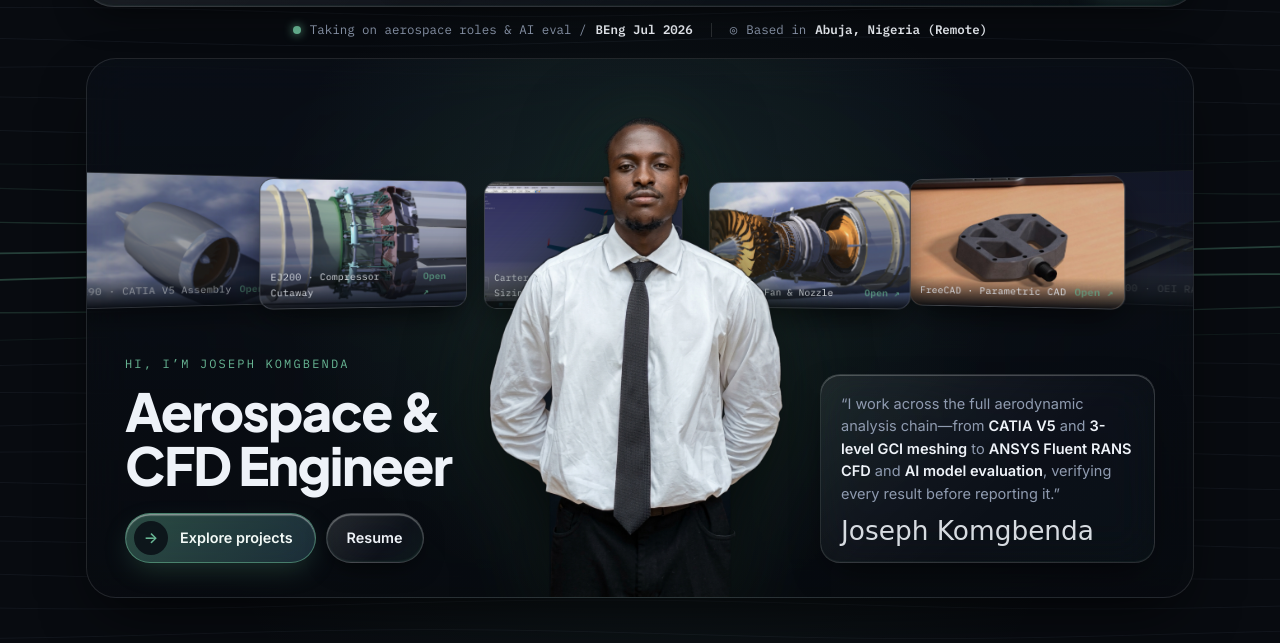
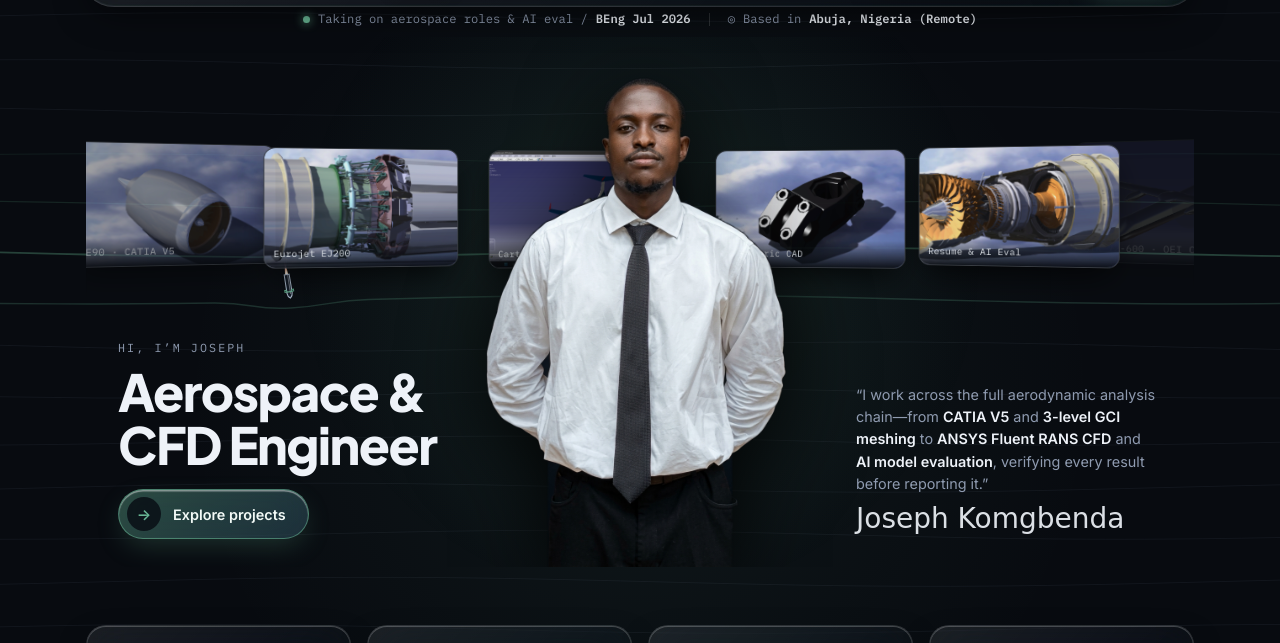
Before and after one commit to Joe47122/joey, a plain HTML site: page index.html in a window 1280 px wide. Shown: the part 77-720 px from the top of the page. Drawn offline with Linux system fonts and the light colour scheme.

Commit message:
Add 1990s VHF mission-control radio touchdown callout and declutter open 3D hero panorama

```diff
--- a/app.js
+++ b/app.js
@@ -19,9 +19,62 @@
   const ctx = canvas.getContext('2d');
   let W = 0, H = 0, dpr = Math.min(window.devicePixelRatio || 1, 2);
 
-  const NUM_LINES = 26;
-  const NUM_NODES = 38;
+  const NUM_LINES = 16;
+  const NUM_NODES = 34;
   let lines = [];
+
+  // 1990s VHF Mission-Control Radio Callout ("*BEEP* Stage one catch confirmed. We have touchdown. *BEEP*")
+  let radioAudioBuffer = null;
+  let radioHtmlAudio = null;
+  try {
+    radioHtmlAudio = new Audio('assets/touchdown-radio.wav');
+    radioHtmlAudio.preload = 'auto';
+    radioHtmlAudio.volume = 0.85;
+  } catch (_) {}
+
+  function playTouchdownRadioCallout() {
+    // 1. Try playing the 1990s VHF radio WAV file (with NASA Quindar tones & radio bandpass filter)
+    if (radioHtmlAudio) {
+      try {
+        radioHtmlAudio.currentTime = 0;
+        const p = radioHtmlAudio.play();
+        if (p && p.catch) {
+          p.catch(() => playFallbackQuindarSpeech());
+        }
+        return;
+      } catch (_) {}
+    }
+    playFallbackQuindarSpeech();
+  }
+
+  function playFallbackQuindarSpeech() {
+    try {
+      const AC = window.AudioContext || window.webkitAudioContext;
+      if (AC) {
+        if (!audioCtx) audioCtx = new AC();
+        if (audioCtx.state === 'suspended') audioCtx.resume();
+        const now = audioCtx.currentTime;
+        // Intro NASA Quindar beep (2525 Hz)
+        const q1 = audioCtx.createOscillator();
+        const qg1 = audioCtx.createGain();
+        q1.type = 'sine';
+        q1.frequency.setValueAtTime(2525, now);
+        qg1.gain.setValueAtTime(0.18, now);
+        qg1.gain.exponentialRampToValueAtTime(0.001, now + 0.13);
+        q1.connect(qg1).connect(audioCtx.destination);
+        q1.start(now);
+        q1.stop(now + 0.135);
+      }
+      if ('speechSynthesis' in window) {
+        window.speechSynthesis.cancel();
+        const u = new SpeechSynthesisUtterance('Stage one catch confirmed. We have touchdown.');
+        u.rate = 0.96;
+        u.pitch = 0.92;
+        u.volume = 0.9;
+        window.speechSynthesis.speak(u);
+      }
+    } catch (_) {}
+  }
 
   const pointer = { x: -9999, y: -9999, vx: 0, vy: 0, lastX: -9999, lastY: -9999, lastMoveTime: 0 };
 
@@ -491,7 +544,7 @@
     // Anchor at (px, py) where the booster hangs at x = px, y = py (with its upper grid fins caught at y = py - 5)
     ctx.translate(px, py);
 
-    // Subtle telemetry confirmation pulse when Chopsticks lock onto the booster
+    // Subtle telemetry confirmation pulse + 1990s Mission Control Radio HUD caption when Chopsticks lock onto the booster
     if (touchdownPulse > 0.01) {
       const r = 10 + (1 - touchdownPulse) * 28;
       ctx.beginPath();
@@ -499,6 +552,11 @@
       ctx.strokeStyle = `rgba(104, 182, 148, ${(touchdownPulse * 0.6).toFixed(3)})`;
       ctx.lineWidth = 1.1;
       ctx.stroke();
+    }
+    if (chopstickClose > 0.9) {
+      ctx.font = '500 10px "IBM Plex Mono", monospace';
+      ctx.fillStyle = `rgba(104, 182, 148, ${(alpha * 0.92).toFixed(3)})`;
+      ctx.fillText('📻 "WE HAVE TOUCHDOWN"', 12, -4);
     }
 
     // Mechazilla Launch Integration Tower stands to the left of the catch center (x = -15 to -9, y = -20 to +28)
@@ -666,6 +724,7 @@
             drone.touchdownPulse = 1;
             drone.flareProgress = 0.02;
             drone.mode = 'shutdown_flare';
+            playTouchdownRadioCallout();
           }
         } else if (drone.mode === 'shutdown_flare') {
           // 00:16 - 00:18: Caught in chopsticks! Raptor beam collapses into flickering golden-orange shutdown flame puff + white side vent
--- a/index.html
+++ b/index.html
@@ -45,33 +45,33 @@
         </span>
       </div>
 
-      <div class="hero-panorama liquid-glass">
+      <div class="hero-panorama">
         <!-- 3D Curved Arc of CAD & CFD Screens Passing Behind Foreground Portrait -->
         <div class="hero-arc-viewport">
           <div class="hero-arc-track">
             <a class="arc-card" href="project-atr72.html">
               <img src="assets/atr-model ansys.png" alt="ATR 72-600 CFD Model">
-              <span class="arc-cap">ATR 72-600 · OEI RANS CFD</span>
+              <span class="arc-cap">ATR 72-600 · OEI CFD</span>
             </a>
             <a class="arc-card" href="cad-portfolio.html#ge90">
               <img src="assets/ge90-iso.jpg" alt="GE90 Turbofan Assembly">
-              <span class="arc-cap">GE90 · CATIA V5 Assembly</span>
+              <span class="arc-cap">GE90 · CATIA V5</span>
             </a>
             <a class="arc-card" href="cad-portfolio.html#ej200">
               <img src="assets/ej200-cutaway.jpg" alt="Eurojet EJ200 Cutaway">
-              <span class="arc-cap">EJ200 · Compressor Cutaway</span>
+              <span class="arc-cap">Eurojet EJ200</span>
             </a>
             <a class="arc-card" href="project-carter260.html">
               <img src="assets/carter260-iso.jpg" alt="Carter Fusion 260 Business Jet">
-              <span class="arc-cap">Carter Fusion 260 · Sizing</span>
+              <span class="arc-cap">Carter Fusion 260</span>
             </a>
-            <a class="arc-card" href="cad-portfolio.html#ej200">
-              <img src="assets/ej200-fan-detail.jpg" alt="EJ200 Fan Stage Detail">
-              <span class="arc-cap">EJ200 · Fan &amp; Nozzle</span>
+            <a class="arc-card" href="cad-portfolio.html#side-quests">
+              <img src="assets/bike brace.jpg" alt="Parametric Split Clamp">
+              <span class="arc-cap">Parametric CAD</span>
             </a>
-            <a class="arc-card" href="cad-portfolio.html#bike-pedal">
-              <img src="assets/bike_pedal_assembly_1.jpg" alt="Parametric Pedal Assembly">
-              <span class="arc-cap">FreeCAD · Parametric CAD</span>
+            <a class="arc-card" href="resume.html">
+              <img src="assets/ej200-fan-detail.jpg" alt="Resume and Turing AI Eval">
+              <span class="arc-cap">Resume &amp; AI Eval</span>
             </a>
           </div>
         </div>
@@ -81,23 +81,20 @@
           <img src="assets/joe-cutout.png" alt="Komgbenda Joseph Oryiman">
         </div>
 
-        <!-- Bottom-Left Title & Pill CTA + Bottom-Right Quote & Signature -->
+        <!-- Bottom-Left Title & Pill CTA + Bottom-Right Clean Quote & Signature -->
         <div class="hero-foreground-grid">
           <div class="hero-col-left">
-            <div class="hero-greeting">HI, I’M JOSEPH KOMGBENDA</div>
+            <div class="hero-greeting">HI, I’M JOSEPH</div>
             <h1>Aerospace &amp;<br>CFD Engineer</h1>
-            <div style="display:flex; gap:10px; flex-wrap:wrap;">
-              <a class="liquid-btn primary hero-cta-pill" href="#projects">
-                <span class="arrow-circle">&rarr;</span>
-                <span>Explore projects</span>
-              </a>
-              <a class="liquid-btn" href="resume.html" style="padding:11px 20px;">Resume</a>
-            </div>
+            <a class="liquid-btn primary hero-cta-pill" href="projects.html">
+              <span class="arrow-circle">&rarr;</span>
+              <span>Explore projects</span>
+            </a>
           </div>
 
           <div></div>
 
-          <div class="hero-col-right liquid-glass">
+          <div class="hero-col-right">
             <p class="hero-quote">
               &ldquo;I work across the full aerodynamic analysis chain&mdash;from <b>CATIA V5</b> and
               <b>3-level GCI meshing</b> to <b>ANSYS Fluent RANS CFD</b> and <b>AI model evaluation</b>,
--- a/style.css
+++ b/style.css
@@ -309,10 +309,10 @@ nav.top-pill {
 }
 
 /* ============================================================
-   HERO SECTION (3D CURVED PROJECT ARC BEHIND FOREGROUND PORTRAIT)
+   HERO SECTION (CALM, SPACIOUS SEOYEON-STYLE 3D PANORAMA)
    ============================================================ */
 .hero {
-  padding: 28px 0 36px;
+  padding: 18px 0 28px;
   position: relative;
 }
 
@@ -322,15 +322,15 @@ nav.top-pill {
   align-items: center;
   flex-wrap: wrap;
   gap: 18px;
-  margin-bottom: 18px;
+  margin-bottom: 8px;
   font-family: var(--font-mono);
-  font-size: 0.78rem;
+  font-size: 0.76rem;
   color: var(--muted);
 }
 .hero-top-meta .meta-item {
   display: inline-flex;
   align-items: center;
-  gap: 9px;
+  gap: 8px;
 }
 .hero-top-meta .meta-item b {
   color: var(--ink);
@@ -338,32 +338,29 @@ nav.top-pill {
 }
 .hero-top-meta .meta-divider {
   width: 1px;
-  height: 14px;
+  height: 13px;
   background: rgba(255, 255, 255, 0.14);
 }
 .pulse-dot {
-  width: 8px;
-  height: 8px;
+  width: 7px;
+  height: 7px;
   border-radius: 50%;
   background: var(--accent);
   box-shadow: 0 0 10px var(--accent);
 }
 
-/* Panoramic 3D Hero Stage (inspired by Seoyeon layout) */
+/* Open, spacious panoramic stage (no heavy outer box clutter) */
 .hero-panorama {
   position: relative;
-  min-height: 540px;
+  min-height: 530px;
   display: flex;
   flex-direction: column;
   justify-content: flex-end;
   overflow: hidden;
-  border-radius: 30px;
-  padding: 36px 38px 34px;
+  border-radius: 28px;
+  padding: 28px 32px 28px;
   background:
-    radial-gradient(520px circle at 50% 35%, rgba(104, 182, 148, 0.13), transparent 70%),
-    linear-gradient(180deg, rgba(13, 18, 26, 0.45) 0%, rgba(8, 11, 16, 0.92) 100%);
-  border: 1px solid rgba(255, 255, 255, 0.11);
-  box-shadow: 0 24px 60px -18px rgba(0, 0, 0, 0.75);
+    radial-gradient(480px circle at 50% 42%, rgba(104, 182, 148, 0.10), transparent 72%);
 }
 
 /* 3D Curved Rolling Panorama of Project Screens Floating Behind the Portrait */
@@ -371,9 +368,9 @@ nav.top-pill {
   position: absolute;
   left: 0;
   right: 0;
-  top: 58px;
-  height: 245px;
-  perspective: 1100px;
+  top: 52px;
+  height: 230px;
+  perspective: 1200px;
   z-index: 2;
   pointer-events: auto;
 }
@@ -387,15 +384,15 @@ nav.top-pill {
   position: absolute;
   left: 50%;
   top: 50%;
-  width: 235px;
-  height: 150px;
-  margin-left: -117.5px;
-  margin-top: -75px;
-  border-radius: 15px;
+  width: 220px;
+  height: 138px;
+  margin-left: -110px;
+  margin-top: -69px;
+  border-radius: 13px;
   overflow: hidden;
-  border: 1px solid rgba(255, 255, 255, 0.24);
+  border: 1px solid rgba(255, 255, 255, 0.2);
   background: #0b1018;
-  box-shadow: 0 16px 38px -10px rgba(0, 0, 0, 0.85);
+  box-shadow: 0 16px 36px -10px rgba(0, 0, 0, 0.85);
   cursor: pointer;
   will-change: transform, opacity;
   transition: border-color 0.28s ease, box-shadow 0.28s ease;
@@ -408,15 +405,15 @@ nav.top-pill {
   transition: transform 0.45s cubic-bezier(0.2, 0.85, 0.25, 1);
 }
 .arc-card:hover img {
-  transform: scale(1.07);
+  transform: scale(1.06);
 }
 .arc-card .arc-cap {
   position: absolute;
   inset: auto 0 0 0;
-  padding: 8px 11px;
-  background: linear-gradient(180deg, transparent, rgba(5, 8, 13, 0.94));
+  padding: 7px 10px;
+  background: linear-gradient(180deg, transparent, rgba(5, 8, 13, 0.92));
   font-family: var(--font-mono);
-  font-size: 0.68rem;
+  font-size: 0.66rem;
   color: var(--ink);
   letter-spacing: 0.02em;
   display: flex;
@@ -428,12 +425,12 @@ nav.top-pill {
   content: "Open ↗";
   color: var(--accent);
   font-weight: 600;
-  opacity: 0.75;
+  opacity: 0;
   transition: opacity 0.25s ease, transform 0.25s ease;
 }
 .arc-card:hover {
   border-color: var(--accent);
-  box-shadow: 0 22px 48px -8px rgba(104, 182, 148, 0.5);
+  box-shadow: 0 20px 44px -8px rgba(104, 182, 148, 0.48);
   z-index: 6;
 }
 .arc-card:hover .arc-cap::after {
@@ -447,8 +444,8 @@ nav.top-pill {
   left: 50%;
   bottom: 0;
   transform: translateX(-50%);
-  width: clamp(275px, 31vw, 395px);
-  height: 495px;
+  width: clamp(280px, 32vw, 405px);
+  height: 505px;
   z-index: 3;
   pointer-events: none;
   display: flex;
@@ -460,16 +457,15 @@ nav.top-pill {
   height: 100%;
   object-fit: contain;
   object-position: bottom center;
-  filter: drop-shadow(0 18px 42px rgba(0, 0, 0, 0.85))
-          drop-shadow(0 0 28px rgba(104, 182, 148, 0.14));
+  filter: drop-shadow(0 18px 42px rgba(0, 0, 0, 0.9));
 }
 
-/* Bottom Left Title & CTA + Bottom Right Mission Quote & Signature */
+/* Bottom Left Title & CTA + Bottom Right Clean Quote & Signature */
 .hero-foreground-grid {
   position: relative;
   z-index: 4;
   display: grid;
-  grid-template-columns: 1fr minmax(200px, 310px) 1fr;
+  grid-template-columns: 1fr minmax(210px, 330px) 1fr;
   align-items: end;
   gap: 24px;
   width: 100%;
@@ -483,19 +479,19 @@ nav.top-pill {
 }
 .hero-greeting {
   font-family: var(--font-mono);
-  font-size: 0.75rem;
+  font-size: 0.73rem;
   letter-spacing: 0.18em;
   text-transform: uppercase;
-  color: var(--accent);
-  margin-bottom: 10px;
+  color: var(--muted);
+  margin-bottom: 8px;
 }
 .hero-col-left h1 {
   font-family: var(--font-display);
   font-weight: 800;
-  font-size: clamp(2.1rem, 4.1vw, 3.35rem);
+  font-size: clamp(2.1rem, 4vw, 3.25rem);
   line-height: 1.04;
   letter-spacing: -0.03em;
-  margin: 0 0 20px;
+  margin: 0 0 18px;
   color: var(--ink);
 }
 .hero-cta-pill {
@@ -526,15 +522,14 @@ nav.top-pill {
 .hero-col-right {
   text-align: left;
   justify-self: end;
-  max-width: 335px;
-  padding: 18px 20px;
-  border-radius: 20px;
+  max-width: 310px;
+  padding: 6px 4px;
 }
 .hero-quote {
-  font-size: 0.91rem;
+  font-size: 0.9rem;
   line-height: 1.55;
   color: var(--muted);
-  margin: 0 0 12px;
+  margin: 0 0 10px;
 }
 .hero-quote b {
   color: var(--ink);
@@ -542,9 +537,9 @@ nav.top-pill {
 }
 .hero-signature {
   font-family: "Brush Script MT", "Segoe Script", "Lucida Handwriting", cursive;
-  font-size: 1.65rem;
+  font-size: 1.75rem;
   color: var(--ink);
-  opacity: 0.9;
+  opacity: 0.92;
   line-height: 1;
 }
 
```
Also changed, not shown: 1 other file.
